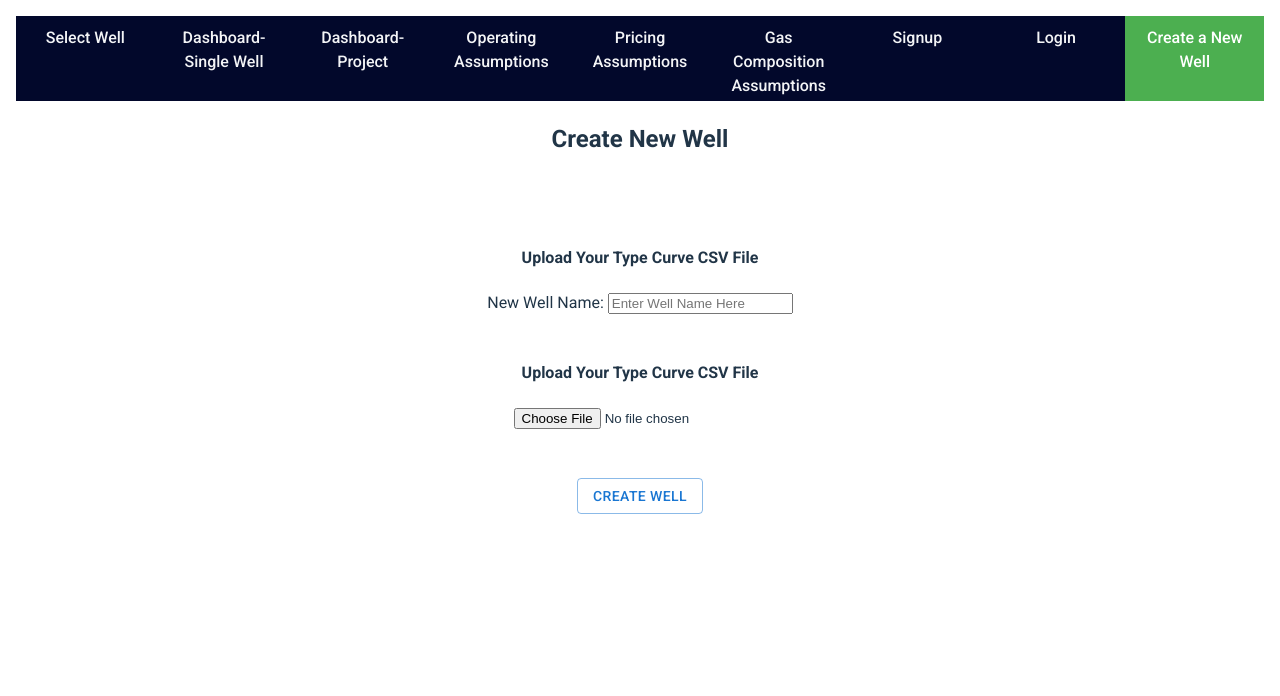
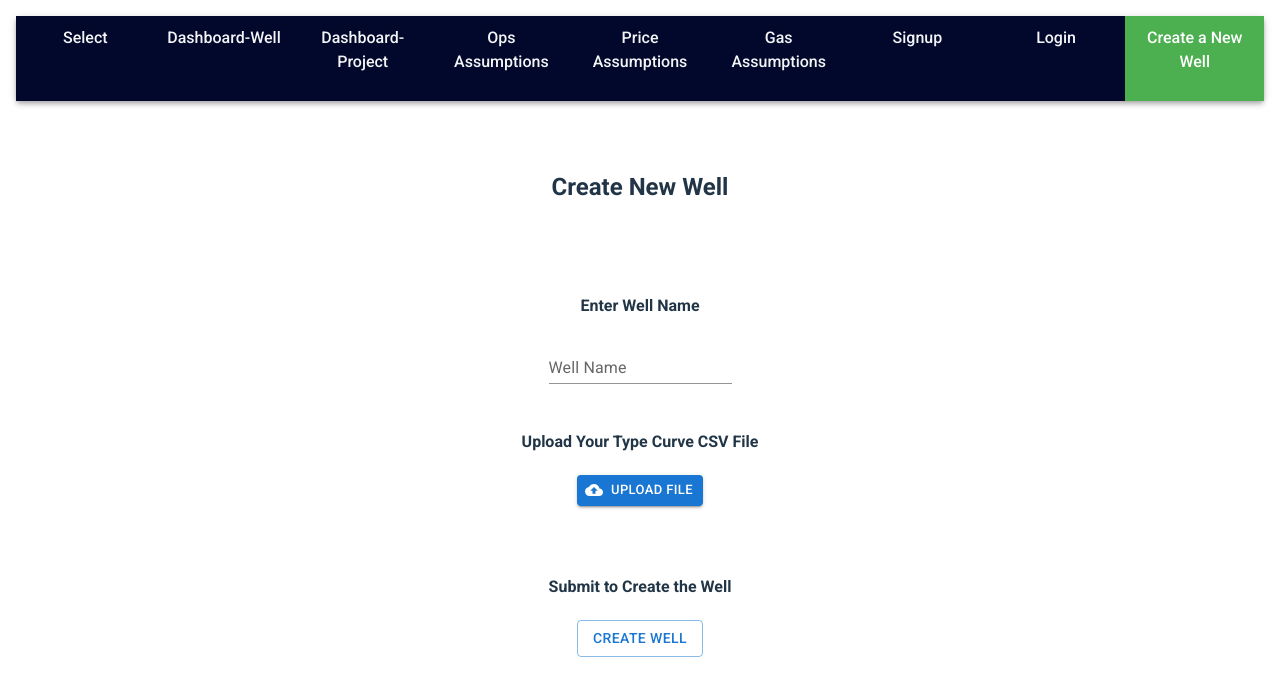
Before and after one commit to coolbluebison/energyProject, a React (Vite) app in the folder client/: page /CreateWell in a window 1280 px wide. Shown: the top 696 px of the page. Built offline with nearby package versions, Linux system fonts and the light colour scheme; a web font is replaced by a local one.

Commit message:
latest version

```diff
--- a/client/src/App.css
+++ b/client/src/App.css
@@ -1,3 +1,8 @@
+ * {
+
+
+ }
+
  #root {
   max-width: 1280px;
   margin: auto;
@@ -66,6 +71,7 @@
   color: #f3f4f6;
   text-decoration: none;
   transition: background-color 0.2s;
+  align-items: "center";
   /* line-height: 15px; Sets line-height equal to the height */
 
 }
--- a/client/src/App.jsx
+++ b/client/src/App.jsx
@@ -20,12 +20,18 @@ import SelectWell from './components/SelectWell'
 import ProjectDashboard from './components/ProjectDashboard'
 
 
-import { Box, ThemeProvider } from '@mui/system';
+import {BrowserRouter, Route, NavLink, Outlet, Routes} from 'react-router-dom'
+import Paper from '@mui/material/Paper';
 
 
-
-
-import {BrowserRouter, Route, NavLink, Outlet, Routes} from 'react-router-dom'
+import * as React from 'react';
+import AppBar from '@mui/material/AppBar';
+import Box from '@mui/material/Box';
+import Toolbar from '@mui/material/Toolbar';
+import Typography from '@mui/material/Typography';
+import Button from '@mui/material/Button';
+import IconButton from '@mui/material/IconButton';
+import MenuIcon from '@mui/icons-material/Menu';
 
 
 // const userLoader = async () => {
@@ -40,21 +46,24 @@ function App() {
 
 
 
+
+
   return (
 
     <BrowserRouter >
 
+      <Paper elevation={4} square={false}>
         <nav className='nav'>
 
-          <NavLink to="SelectWell" activeclassname="active" >Select Well</NavLink>
+          <NavLink to="SelectWell" activeclassname="active" >Select</NavLink>
 
-          <NavLink to="DashboardContainer" activeclassname="active">Dashboard-Single Well</NavLink>
+          <NavLink to="DashboardContainer" activeclassname="active">Dashboard-Well</NavLink>
           <NavLink to="ProjectDashboard" activeclassname="active">Dashboard-Project</NavLink>
 
 
-          <NavLink to="OperatingAssumptions" activeclassname="active">Operating Assumptions</NavLink>
-          <NavLink to="PricingAssumptions" activeclassname="active">Pricing Assumptions</NavLink>
-          <NavLink to="GasCompAssumptions" activeclassname="active">Gas Composition Assumptions</NavLink>
+          <NavLink to="OperatingAssumptions" activeclassname="active">Ops Assumptions</NavLink>
+          <NavLink to="PricingAssumptions" activeclassname="active">Price Assumptions</NavLink>
+          <NavLink to="GasCompAssumptions" activeclassname="active">Gas Assumptions</NavLink>
           <NavLink to="Signup" activeclassname="active">Signup</NavLink>
           <NavLink to="Login" activeclassname="active">Login</NavLink>
 
@@ -62,6 +71,40 @@ function App() {
 
 
         </nav>
+      </Paper>
+
+      {/* <AppBar position="static">
+        <Toolbar>
+          <IconButton
+            size="large"
+            edge="start"
+            color="inherit"
+            aria-label="menu"
+            sx={{ mr: 2 }}
+          >
+            <MenuIcon />
+          </IconButton>
+          <Typography variant="h8" component="div" sx={{ flexGrow: 1 }}>
+            <NavLink to="SelectWell" activeclassname="active" >Well</NavLink>
+
+            <NavLink to="DashboardContainer" activeclassname="active">Dashboard-Well</NavLink>
+            <NavLink to="ProjectDashboard" activeclassname="active">Dashboard-Project</NavLink>
+
+
+            <NavLink to="OperatingAssumptions" activeclassname="active">Ops Assumptions</NavLink>
+            <NavLink to="PricingAssumptions" activeclassname="active">Price Assumptions</NavLink>
+            <NavLink to="GasCompAssumptions" activeclassname="active">Gas Assumptions</NavLink>
+            <NavLink to="Signup" activeclassname="active">Signup</NavLink>
+            <NavLink to="Login" activeclassname="active">Login</NavLink>
+
+            <NavLink to="CreateWell" activeclassname="active">New Well</NavLink>
+
+          </Typography>
+          <Button color="inherit">Login</Button>
+        </Toolbar>
+      </AppBar> */}
+      <br></br>
+      <br></br>
 
 
         {/* <nav className="nav">
--- a/client/src/components/Create/CreateWell.jsx
+++ b/client/src/components/Create/CreateWell.jsx
@@ -1,7 +1,11 @@
 import React, { useState } from "react";
 import Button from '@mui/material/Button'
 
+import TextField from '@mui/material/TextField';
 
+
+import { styled } from '@mui/material/styles';
+import CloudUploadIcon from '@mui/icons-material/CloudUpload';
 
 
 function CreateWell() {
@@ -53,27 +57,52 @@ function CreateWell() {
         console.log(formData)
     }
 
+    const VisuallyHiddenInput = styled('input')({
+      clip: 'rect(0 0 0 0)',
+      clipPath: 'inset(50%)',
+      height: 1,
+      overflow: 'hidden',
+      position: 'absolute',
+      bottom: 0,
+      left: 0,
+      whiteSpace: 'nowrap',
+      width: 1,
+    });
+
+
     return (
         <div>
           <h2>Create New Well</h2>
           <br></br>
           <br></br>
-          <h4>Upload Your Type Curve CSV File</h4>
+          <h4>Enter Well Name</h4>
           <form onSubmit={handleFormSubmit}>
 
-            <label htmlFor="well_name">New Well Name: </label>
-            <input id="well_name" onChange ={handleWellNameChange} type="text" placeholder='Enter Well Name Here' />
+            {/* <label htmlFor="well_name">New Well Name: </label> */}
+            <TextField  variant="standard" size="small" label="Well Name" id="well_name" onChange ={handleWellNameChange} type="text" placeholder='Enter Well Name Here' />
 
             <br></br>
             <br></br>
             <h4>Upload Your Type Curve CSV File</h4>
-            <input type="file" onChange={handleFileChange} accept=".csv" />
+            {/* <input type="file" onChange={handleFileChange} accept=".csv" />
+            <br></br> */}
+            {/* <br></br> */}
+
+
+            <Button size="small" component="label" variant="contained" startIcon={<CloudUploadIcon />} onChange={handleFileChange} accept=".csv">
+              Upload file
+              <VisuallyHiddenInput type="file" />
+            </Button>
+
+
             <br></br>
             <br></br>
             <br></br>
 
-            <></>
+            <h4>Submit to Create the Well</h4>
             <Button variant="outlined" type="submit">Create Well</Button>
+
+
           </form>
         </div>
     )
--- a/client/src/components/OperatingAssumptions.jsx
+++ b/client/src/components/OperatingAssumptions.jsx
@@ -331,7 +331,7 @@ function OperatingAssumptions({wellID}) {
                     </div>
 
                     <br></br>
-                    < GreyButton variant="contained" type="submit" disableRipple> Submit </GreyButton >
+                    < Button variant="outlined" type="submit" disableRipple> Submit </Button >
                 </form>
             </>
         )
--- a/client/src/components/SelectProject.jsx
+++ b/client/src/components/SelectProject.jsx
@@ -1,6 +1,8 @@
 import React, { useState, useEffect } from "react";
 import Button from '@mui/material/Button'
 
+import MenuItem from '@mui/material/MenuItem';
+import Select from '@mui/material/Select';
 
 
 
@@ -38,16 +40,15 @@ function SelectWell({ setProjectId }) {
   return (
     <div>
 
-      <h3>Select a Well</h3>
+      <h2>Select a Project</h2>
 
-      <select value={choice} onChange={handleProjectChange}>
-        <option value="">Select a well</option>
+      <Select size="small" variant="standard" value={choice} onChange={handleProjectChange}>
         {projects.map((project) => (
-          <option key={project.id} value={project.id}>
+          <MenuItem key={project.id} value={project.id}>
             {`${project.id} - ${project.name}`}
-          </option>
+          </MenuItem>
         ))}
-      </select>
+      </Select>
       <br></br>
       <br></br>
       <Button variant="outlined" onClick={handleSubmit}>Select</Button>
--- a/client/src/components/SelectWell.jsx
+++ b/client/src/components/SelectWell.jsx
@@ -1,6 +1,12 @@
 import React, { useState, useEffect } from "react";
+import Button from '@mui/material/Button'
 
-import Button from '@mui/material/Button'
+
+import MenuItem from '@mui/material/MenuItem';
+import FormControl from '@mui/material/FormControl';
+import Select from '@mui/material/Select';
+
+
 
 
 function SelectWell({ setWellID }) {
@@ -11,6 +17,7 @@ function SelectWell({ setWellID }) {
   // Hold the selected well
   const [selectedWellId, setSelectedWellId] = useState('')
 
+
   useEffect(() => {
     // Fetch wells when the component is mounted
     fetch('http://127.0.0.1:5555/Well_table')
@@ -19,10 +26,13 @@ function SelectWell({ setWellID }) {
       .catch((error) => console.error('Error fetching wells:', error));
   }, []);
 
+
   const handleWellChange = (event) => {
     const wellId = event.target.value;
+    console.log(wellId)
     setSelectedWellId(wellId);
   };
+
 
   const handleSubmit = () => {
     if (selectedWellId) {
@@ -33,24 +43,41 @@ function SelectWell({ setWellID }) {
     }
   };
 
+
+
   return (
     <div>
 
-      <h3>Select a Well</h3>
+      <h2>Select a Well</h2>
 
-      <select value={selectedWellId} onChange={handleWellChange}>
-        <option value="">Select a well</option>
+      <Select
+        size = 'small'
+        value={selectedWellId}
+        placeHolder="Select a well"
+        variant = "standard"
+        onChange={(event) => handleWellChange(event)}
+
+        >
+
+        {/* <Option value="">Select a well</Option> */}
+
+
         {wells.map((well) => (
-          <option key={well.id} value={well.id}>
+          <MenuItem key={well.id} value={well.id}>
             {`${well.id} - ${well.name}`}
-          </option>
+          </MenuItem>
+
         ))}
-      </select>
+
+      </Select>
+
       <br></br>
       <br></br>
-      <Button variant="outlined" color="primary" backgroundColor= '#0063cc' onClick={handleSubmit}>Confirm Selection</Button>
+
+      <Button variant="outlined" color="primary" onClick={handleSubmit}>Confirm Selection</Button>
     </div>
   );
+
 }
 
 export default SelectWell;
```
